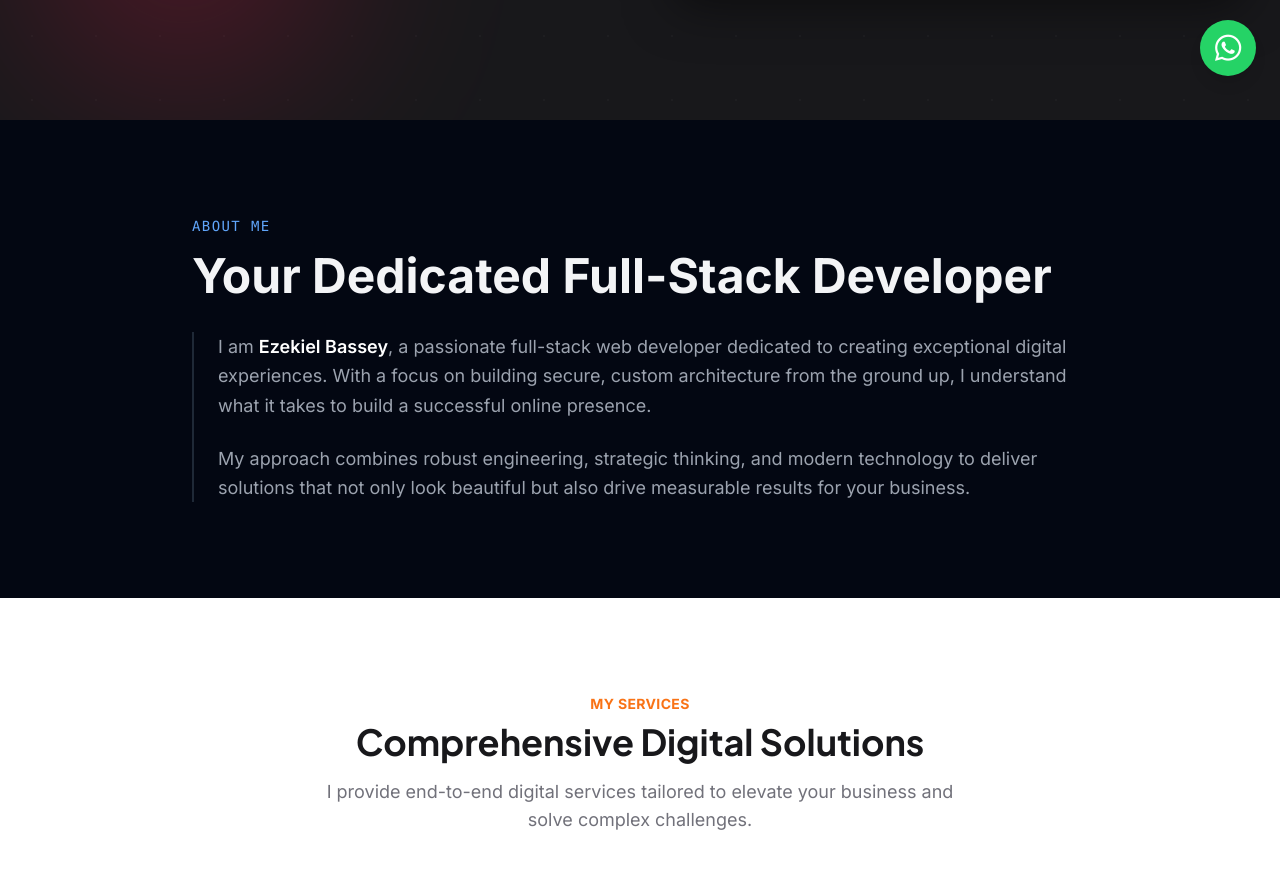
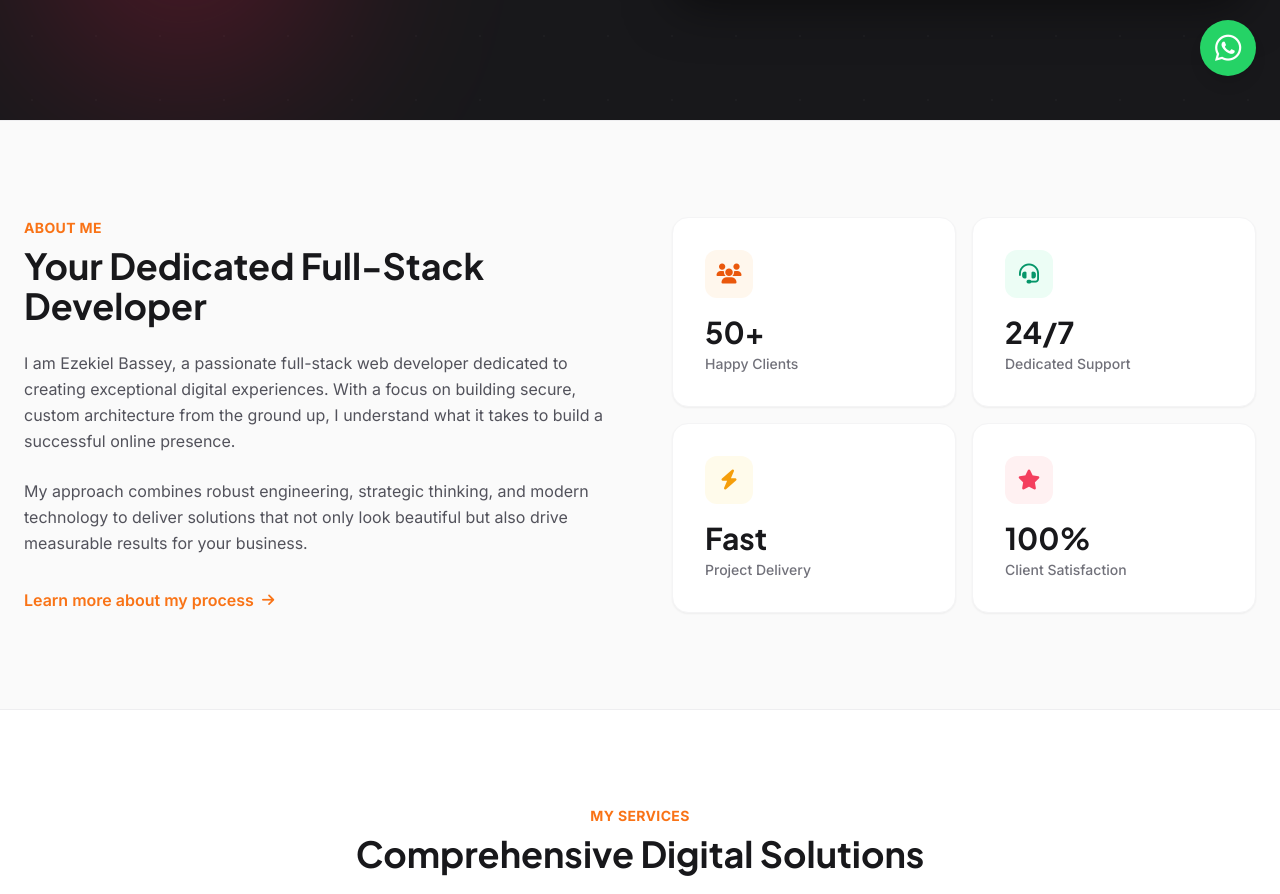
Before and after one commit to ezekielbassey28-hub/ezekiel-portfolio, a React (Vite) app: page / in a window 1280 px wide. Shown: the part 700-1594 px from the top of the page. Built offline with nearby package versions, Linux system fonts and the light colour scheme.

Commit message:
Update About.jsx

```diff
--- a/src/components/About.jsx
+++ b/src/components/About.jsx
@@ -1,30 +1,84 @@
 import React from 'react';
+import { motion } from 'framer-motion';
+
+const containerVariants = {
+  hidden: { opacity: 0 },
+  show: {
+    opacity: 1,
+    transition: { staggerChildren: 0.15 }
+  }
+};
+
+const cardVariants = {
+  hidden: { opacity: 0, y: 30 },
+  show: { opacity: 1, y: 0, transition: { type: "spring", bounce: 0.4 } }
+};
 
 const About = () => {
   return (
-    <section className="bg-gray-950 text-white py-24 px-6" id="about">
-      <div className="max-w-4xl mx-auto">
+    <section id="about" className="py-24 bg-light border-y border-zinc-200/50 overflow-hidden">
+      <div className="max-w-7xl mx-auto px-6">
+        <div className="grid lg:grid-cols-2 gap-16 items-center">
 
-        {/* Section Label */}
-        <h2 className="text-sm font-mono text-blue-400 tracking-widest uppercase mb-4">
-          About Me
-        </h2>
+          <motion.div
+            initial={{ opacity: 0, x: -50 }}
+            whileInView={{ opacity: 1, x: 0 }}
+            viewport={{ once: true, margin: "-100px" }}
+            transition={{ duration: 0.6 }}
+          >
+            <h4 className="text-primary font-bold tracking-wide uppercase text-sm mb-2">About Me</h4>
+            <h2 className="font-heading text-3xl md:text-4xl font-bold text-dark mb-6 leading-tight">Your Dedicated Full-Stack Developer</h2>
+            <p className="text-zinc-600 mb-6 leading-relaxed">
+             I am Ezekiel Bassey, a passionate full-stack web developer dedicated to creating exceptional digital experiences. With a focus on building secure, custom architecture from the ground up, I understand what it takes to build a successful online presence.            </p>
+            <p className="text-zinc-600 mb-8 leading-relaxed">
+             My approach combines robust engineering, strategic thinking, and modern technology to deliver solutions that not only look beautiful but also drive measurable results for your business.            </p>
 
-        {/* Main Heading */}
-        <h3 className="text-3xl md:text-5xl font-bold mb-8 text-gray-100">
-          Your Dedicated Full-Stack Developer
-        </h3>
+            <a href="#contact" className="inline-flex items-center text-primary font-semibold hover:text-primaryHover transition-colors">
+              Learn more about my process <i className="fas fa-arrow-right ml-2 text-sm"></i>
+            </a>
+          </motion.div>
 
-        {/* Body Copy */}
-        <div className="space-y-6 text-lg text-gray-400 leading-relaxed border-l-2 border-gray-800 pl-6">
-          <p>
-            I am <span className="text-white font-semibold">Ezekiel Bassey</span>, a passionate full-stack web developer dedicated to creating exceptional digital experiences. With a focus on building secure, custom architecture from the ground up, I understand what it takes to build a successful online presence.
-          </p>
-          <p>
-            My approach combines robust engineering, strategic thinking, and modern technology to deliver solutions that not only look beautiful but also drive measurable results for your business.
-          </p>
+          <motion.div
+            variants={containerVariants}
+            initial="hidden"
+            whileInView="show"
+            viewport={{ once: true, margin: "-100px" }}
+            className="grid grid-cols-2 gap-4"
+          >
+            <motion.div variants={cardVariants} className="bg-white p-8 rounded-2xl border border-zinc-100 shadow-sm hover:shadow-md transition-shadow">
+              <div className="w-12 h-12 bg-orange-50 text-orange-600 rounded-xl flex items-center justify-center text-xl mb-4">
+                <i className="fas fa-users"></i>
+              </div>
+              <h4 className="font-heading text-3xl font-bold text-dark mb-1">50+</h4>
+              <p className="text-sm font-medium text-zinc-500">Happy Clients</p>
+            </motion.div>
+
+            <motion.div variants={cardVariants} className="bg-white p-8 rounded-2xl border border-zinc-100 shadow-sm hover:shadow-md transition-shadow">
+              <div className="w-12 h-12 bg-emerald-50 text-emerald-600 rounded-xl flex items-center justify-center text-xl mb-4">
+                <i className="fas fa-headset"></i>
+              </div>
+              <h4 className="font-heading text-3xl font-bold text-dark mb-1">24/7</h4>
+              <p className="text-sm font-medium text-zinc-500">Dedicated Support</p>
+            </motion.div>
+
+            <motion.div variants={cardVariants} className="bg-white p-8 rounded-2xl border border-zinc-100 shadow-sm hover:shadow-md transition-shadow">
+              <div className="w-12 h-12 bg-amber-50 text-amber-500 rounded-xl flex items-center justify-center text-xl mb-4">
+                <i className="fas fa-bolt"></i>
+              </div>
+              <h4 className="font-heading text-3xl font-bold text-dark mb-1">Fast</h4>
+              <p className="text-sm font-medium text-zinc-500">Project Delivery</p>
+            </motion.div>
+
+            <motion.div variants={cardVariants} className="bg-white p-8 rounded-2xl border border-zinc-100 shadow-sm hover:shadow-md transition-shadow">
+              <div className="w-12 h-12 bg-rose-50 text-rose-500 rounded-xl flex items-center justify-center text-xl mb-4">
+                <i className="fas fa-star"></i>
+              </div>
+              <h4 className="font-heading text-3xl font-bold text-dark mb-1">100%</h4>
+              <p className="text-sm font-medium text-zinc-500">Client Satisfaction</p>
+            </motion.div>
+          </motion.div>
+
         </div>
-
       </div>
     </section>
   );
```
